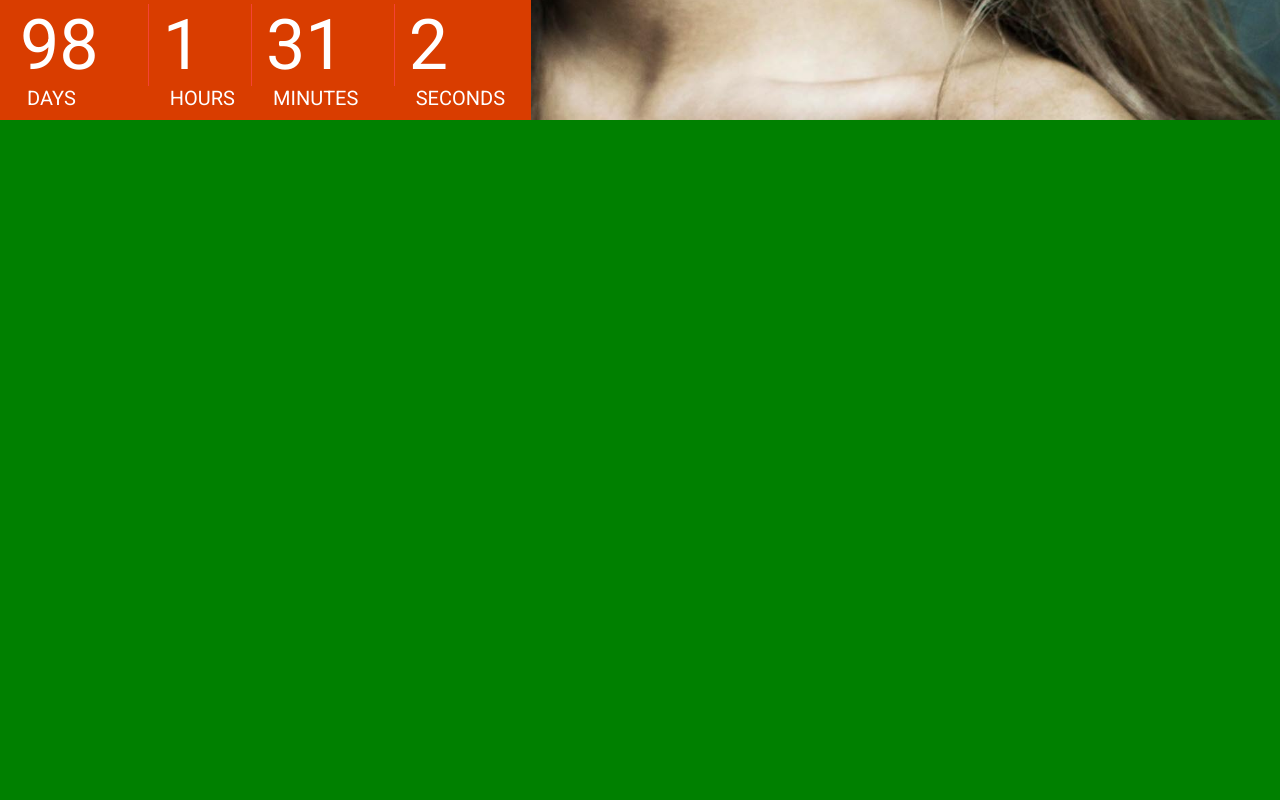
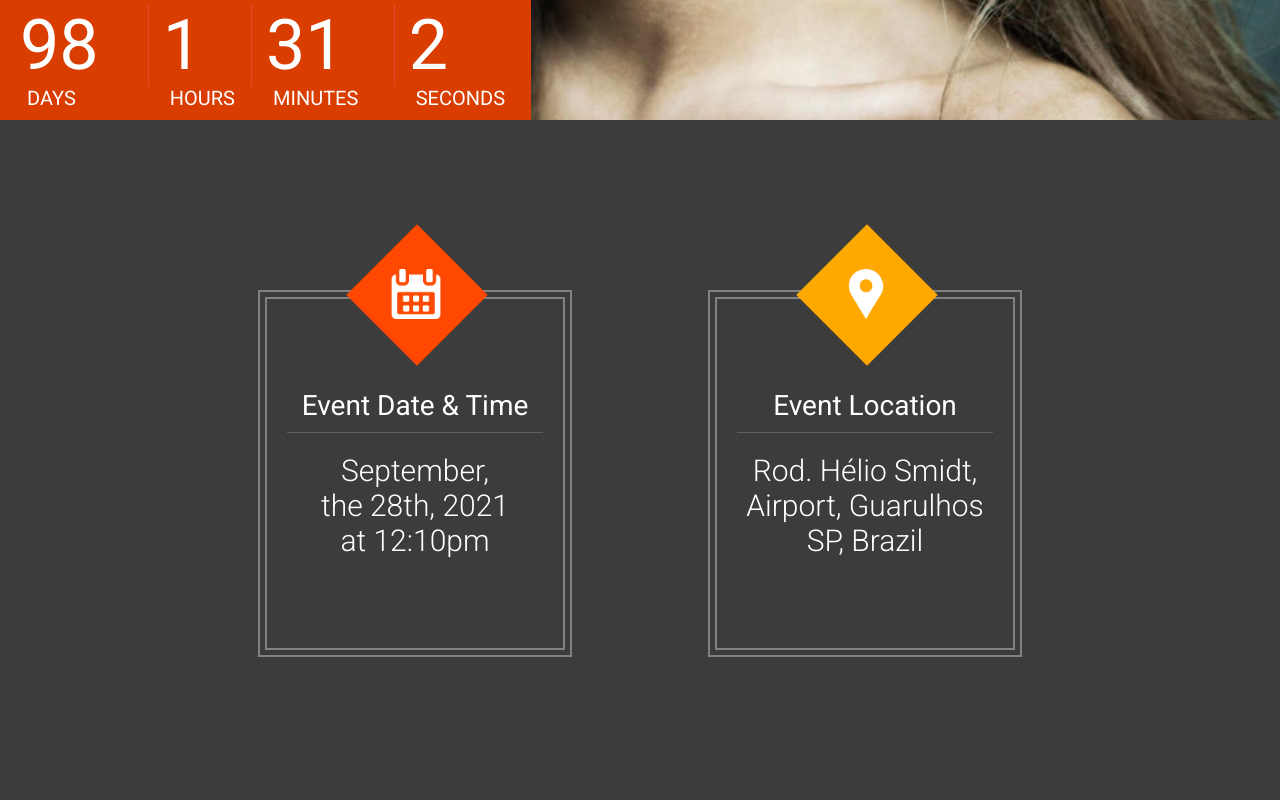
Before and after one commit to Bruno-Gualberto/Gualberto-Vacation-Trips, a React (Create React App) app: page / in a window 1280 px wide. Shown: the part 680-1480 px from the top of the page. Built offline with nearby package versions, Linux system fonts and the light colour scheme.

Commit message:
create info section

```diff
--- a/src/App.js
+++ b/src/App.js
@@ -3,7 +3,8 @@ import './resources/styles.css';
 
 import Header from './components/header_footer/Header';
 import Footer from './components/header_footer/Footer';
-import Featured from './components/featured/index';
+import Featured from './components/featured';
+import Info from './components/info';
 
 const App = () => {
   return (
@@ -12,7 +13,10 @@ const App = () => {
       <>
         <Featured/>
       </>
-      <div style={{backgroundColor: 'green', height: '800px'}}></div>
+
+      <>
+        <Info/>
+      </>
       <div style={{backgroundColor: 'blue', height: '800px'}}></div>
       <div style={{backgroundColor: 'yellow', height: '800px'}}></div>
 
--- a/src/components/featured/TimeUntil.js
+++ b/src/components/featured/TimeUntil.js
@@ -46,7 +46,7 @@ const TimeUntil = () => {
   },[getTimeUntil])
 
   return (
-    <Slide left delay={1000}>
+    <Slide left delay={1000} triggerOnce>
       <div className="countdown_wrapper">
         <div className="countdown_top">
           Event starts in
--- a/src/components/featured/index.js
+++ b/src/components/featured/index.js
@@ -9,7 +9,7 @@ import TimeUntil from './TimeUntil';
         <Carrousel/>
         <div className="artist_name">
           <div className="wrapper">
-            Ariana Grande
+            Porto Seguro
           </div>
         </div>
         <TimeUntil/>
--- /dev/null
+++ b/src/components/info/index.js
@@ -0,0 +1,62 @@
+import React from 'react';
+import { Zoom } from 'react-awesome-reveal';
+
+import icon_calendar from '../../resources/images/icons/calendar.png';
+import icon_location from '../../resources/images/icons/location.png';
+
+const Info = () => {
+  return (
+    <div className="bck_black">
+      <div className="center_wrapper">
+        <div className="vn_wrapper">
+
+          <Zoom className="vn_item" triggerOnce>
+            <div>
+              <div className="vn_outer">
+                <div className="vn_inner">
+                  <div className="vn_icon_square bck_red"></div>
+                  <div
+                    className="vn_icon"
+                    style={{
+                      background: `url(${icon_calendar})`
+                    }}
+                  ></div>
+                  <div className="vn_title">
+                    Event Date & Time
+                  </div>
+                  <div className="vn_desc">
+                    September, <br/> the 28th, 2021 <br/> at 12:10pm
+                  </div>
+                </div>
+              </div>
+            </div>
+          </Zoom>
+
+          <Zoom className="vn_item" delay={500} triggerOnce>
+            <div>
+              <div className="vn_outer">
+                <div className="vn_inner">
+                  <div className="vn_icon_square bck_yellow"></div>
+                  <div
+                    className="vn_icon"
+                    style={{
+                      background: `url(${icon_location})`
+                    }}
+                    ></div>
+                    <div className="vn_title">
+                      Event Location
+                    </div>
+                    <div className="vn_desc">
+                      Rod. Hélio Smidt, Airport, Guarulhos <br/> SP, Brazil
+                    </div>
+                </div>
+              </div>
+            </div>
+          </Zoom>
+        </div>
+      </div>
+    </div>
+  )
+}
+
+export default Info;
--- a/src/resources/styles.css
+++ b/src/resources/styles.css
@@ -95,7 +95,8 @@ footer .footer_copyright {
 }
 
 .slick-slide {
-  transition: transform 5s cubic-bezier(0.25, 0.1, 0.61, 0.71) !important;
+  transition-property: transform, opacity !important;
+  transition-duration: 5s, 1s !important;
 }
 
 .slick-current {
```
